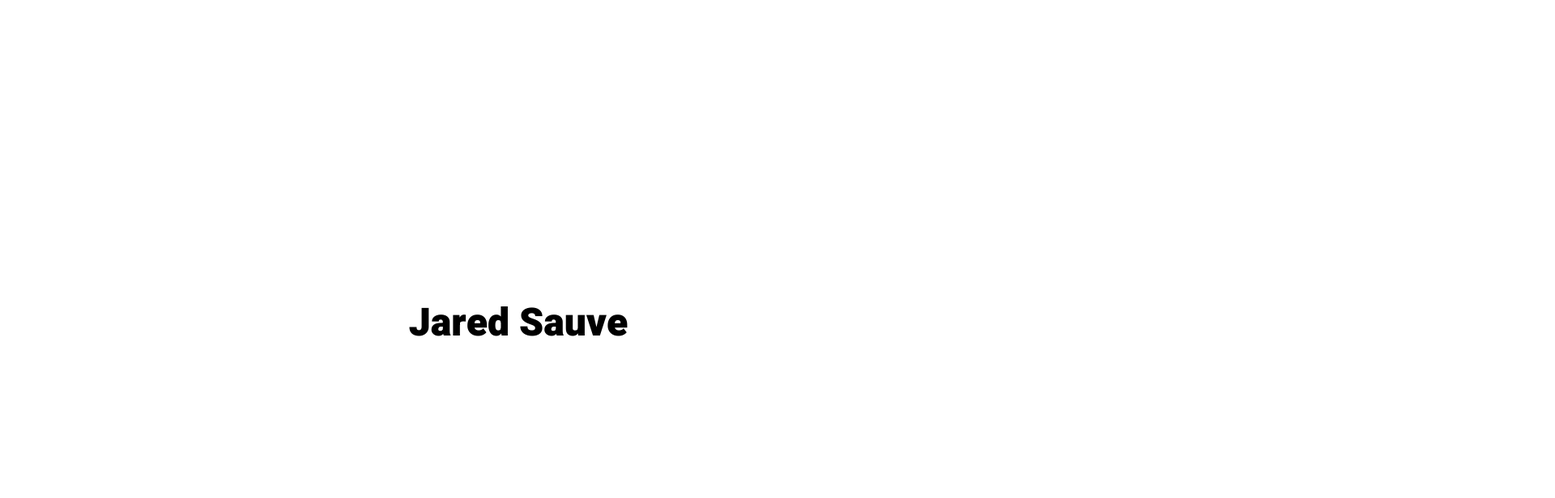
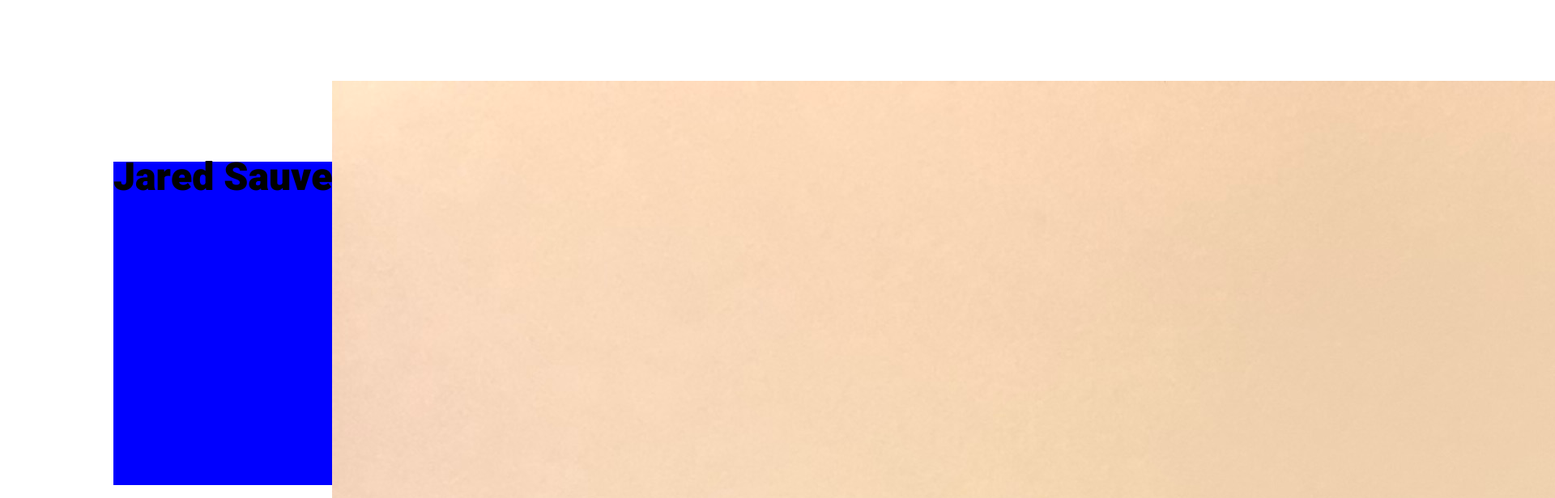
Before and after one commit to ixAtomic/personalwebsite, a Vue app: page / in a window 1280 px wide. Shown: the top 616 px of the page at 81% size, 1920 px wide, since content can reach past the window. Built offline with nearby package versions, Linux system fonts and the light colour scheme.

Commit message:
Updating Packages and MainPage

```diff
--- a/src/components/MainPage.vue
+++ b/src/components/MainPage.vue
@@ -1,7 +1,12 @@
 <template>
   <div class="home-page">
     <div class="middle-justify">
-      <h2>Jared Sauve</h2>
+      <div class="link-content">
+        <h2>Jared Sauve</h2>
+      </div>
+      <div class="main-image">
+        <img src="../../photos/IMG_4161.jpg" />
+      </div>
     </div>
   </div>
 </template>
@@ -16,11 +21,31 @@ export default class HelloWorld extends Vue {
 </script>
 
 <!-- Add "scoped" attribute to limit CSS to this component only -->
-<style scoped>
+<style lang="scss" scoped>
   .home-page{
     display: flex;
     justify-content: center;
     align-items: center;
     height: 100%;
+
+    .middle-justify{
+      width: 1000px;
+      height: 600px;
+      display: flex;
+      // flex: 1 0 auto;
+
+      .link-content{
+        background-color: blue;
+        height: 400px;
+        align-self: center;
+      }
+      .main-image{
+        border-radius: 50%;
+        // background-image: url("../../photos/IMG_4161.jpg");
+        height: 600px;
+        width: 600px;
+      }
+    }
   }
+
 </style>
```
Also changed, not shown: 1 other file (tests, documents, lock files or other folders).
